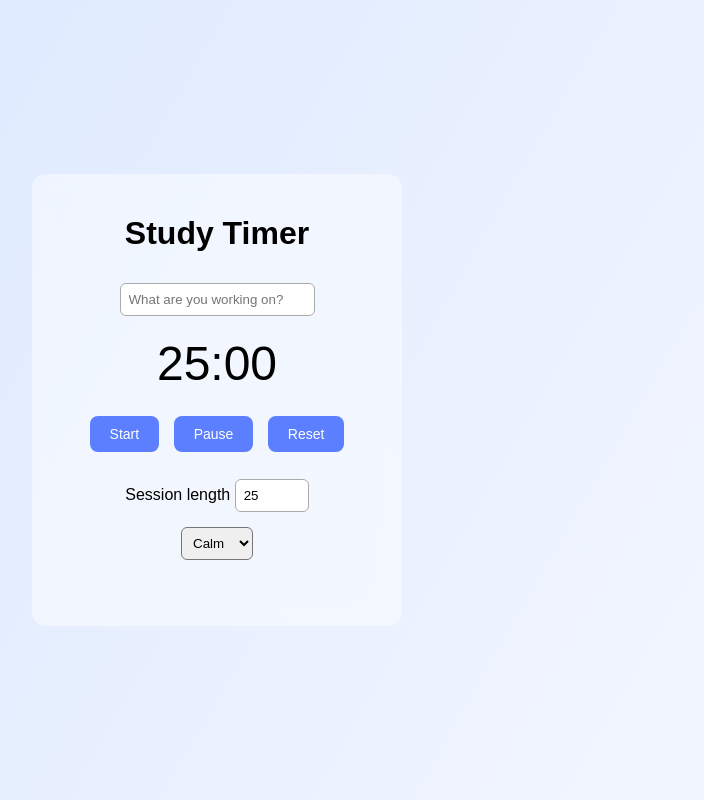
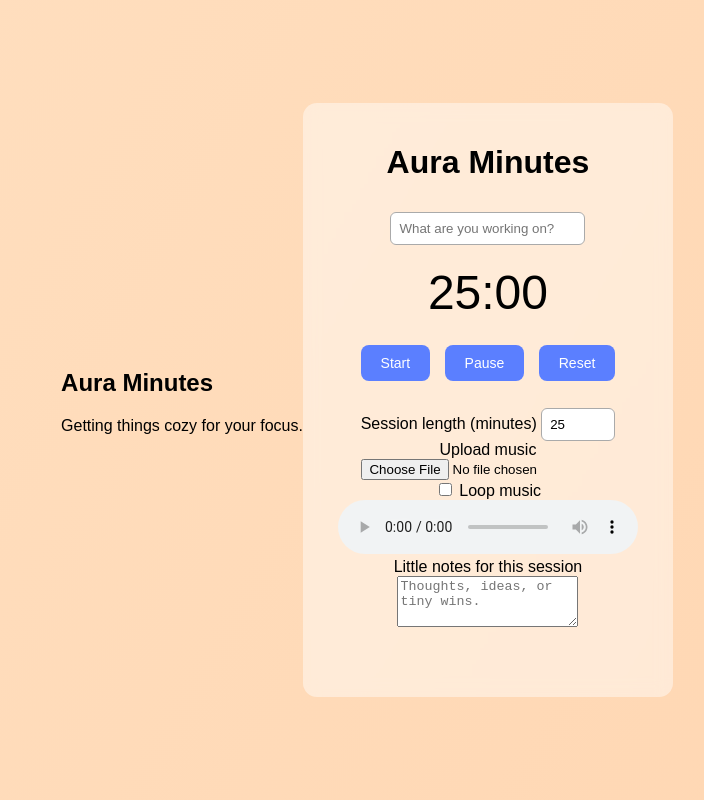
Before and after one commit to Rortuza/Timer, a plain HTML site: page index.html in a window 1280 px wide. Shown: the whole page, without its empty margins (423-1127 px from the left). Drawn offline with Linux system fonts and the light colour scheme.

Commit message:
Revise title and enhance UI with music and notes
Updated the title and added new elements for music upload and notes.

```diff
--- a/index.html
+++ b/index.html
@@ -3,13 +3,22 @@
 <head>
   <meta charset="UTF-8">
   <meta name="viewport" content="width=device-width, initial-scale=1.0">
-  <title>Study Timer</title>
+  <title>Aura Minutes</title>
   <link rel="stylesheet" href="style.css">
 </head>
-<body>
+<body class="cozy">
+  <canvas id="confettiCanvas"></canvas>
+
+  <div id="splash">
+    <div id="splashContent">
+      <h2>Aura Minutes</h2>
+      <p>Getting things cozy for your focus.</p>
+    </div>
+  </div>
+
   <div id="container">
 
-    <h1 id="title">Study Timer</h1>
+    <h1 id="title">Aura Minutes</h1>
 
     <input id="taskName" type="text" placeholder="What are you working on?">
 
@@ -22,15 +31,28 @@
     </div>
 
     <div id="durationBox">
-      <label>Session length</label>
+      <label>Session length (minutes)</label>
       <input id="minutesInput" type="number" min="1" max="180" value="25">
     </div>
 
-    <select id="themeSelect">
-      <option value="calm">Calm</option>
-      <option value="cozy">Cozy</option>
-      <option value="sharp">Sharp</option>
-    </select>
+    <div id="encouragement"></div>
+
+    <div id="musicPlayer">
+      <label>Upload music</label>
+      <input id="musicInput" type="file" accept="audio/*">
+      <div id="musicControls">
+        <label class="loopLabel">
+          <input id="loopToggle" type="checkbox">
+          Loop music
+        </label>
+      </div>
+      <audio id="music" controls></audio>
+    </div>
+
+    <div id="notesBox">
+      <label for="notes">Little notes for this session</label>
+      <textarea id="notes" rows="3" placeholder="Thoughts, ideas, or tiny wins."></textarea>
+    </div>
 
     <div id="message"></div>
 
```
